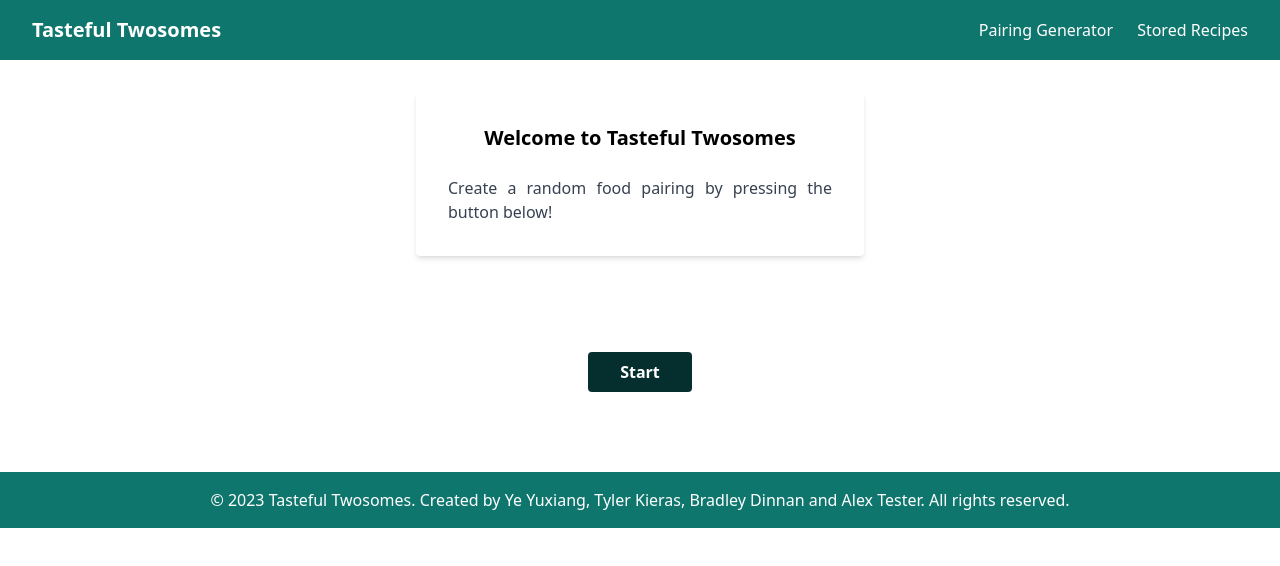
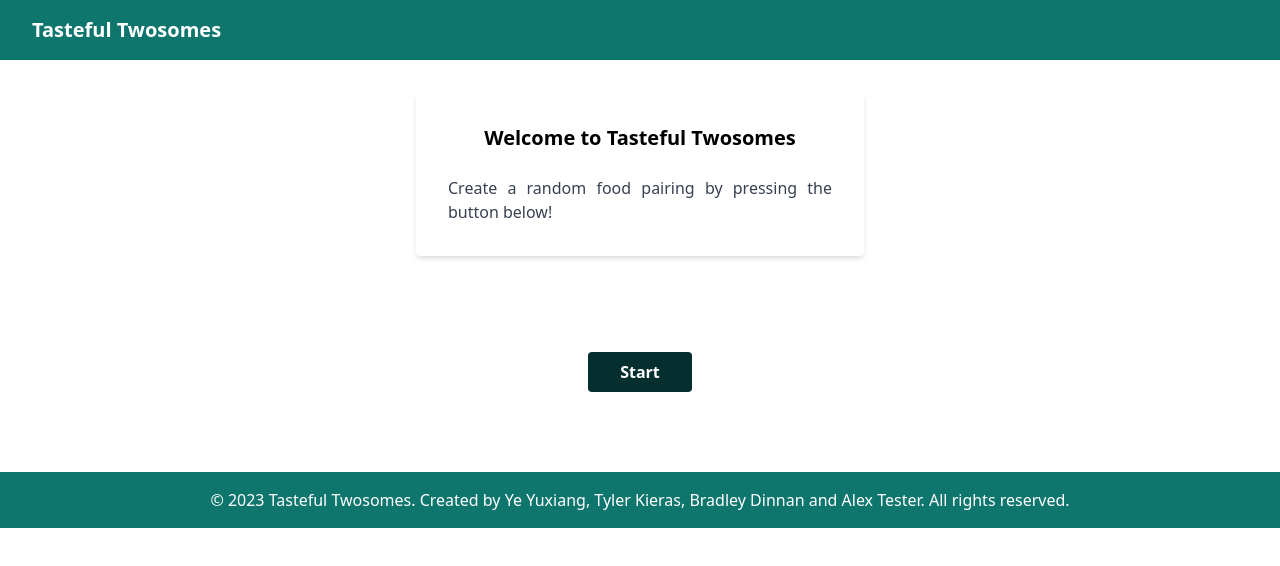
Before and after one commit to Seanye333/Tasteful-Twosomes, a website: page index.html in a window 1280 px wide. Drawn offline with Linux system fonts and the light colour scheme.

Commit message:
Changed nav buttons

```diff
--- a/index.html
+++ b/index.html
@@ -13,14 +13,6 @@
   <header class="bg-teal-700 text-white py-4 px-8 flex items-center justify-between">
     <!-- Website Name -->
     <h1 class="text-xl font-bold">Tasteful Twosomes</h1>
-
-    <!-- Navigation Buttons -->
-    <nav>
-      <ul class="flex space-x-6">
-        <li><a href="#" class="text-white hover:text-gray-400">Pairing Generator</a></li>
-        <li><a href="#" class="text-white hover:text-gray-400">Stored Recipes</a></li>
-      </ul>
-    </nav>
   </header>
 
   <!-- Container -->
```
Also changed, not shown: generator.html (+3 -4 lines).
